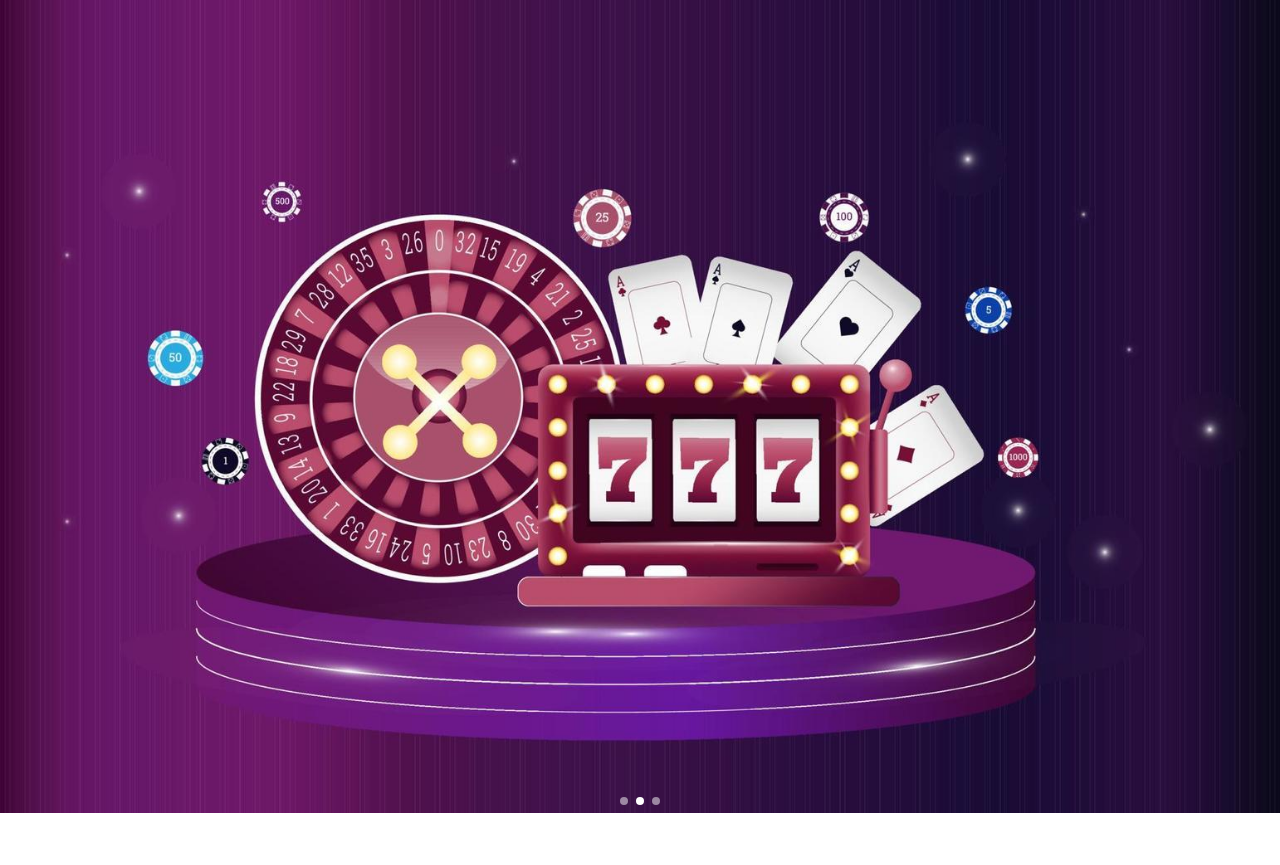
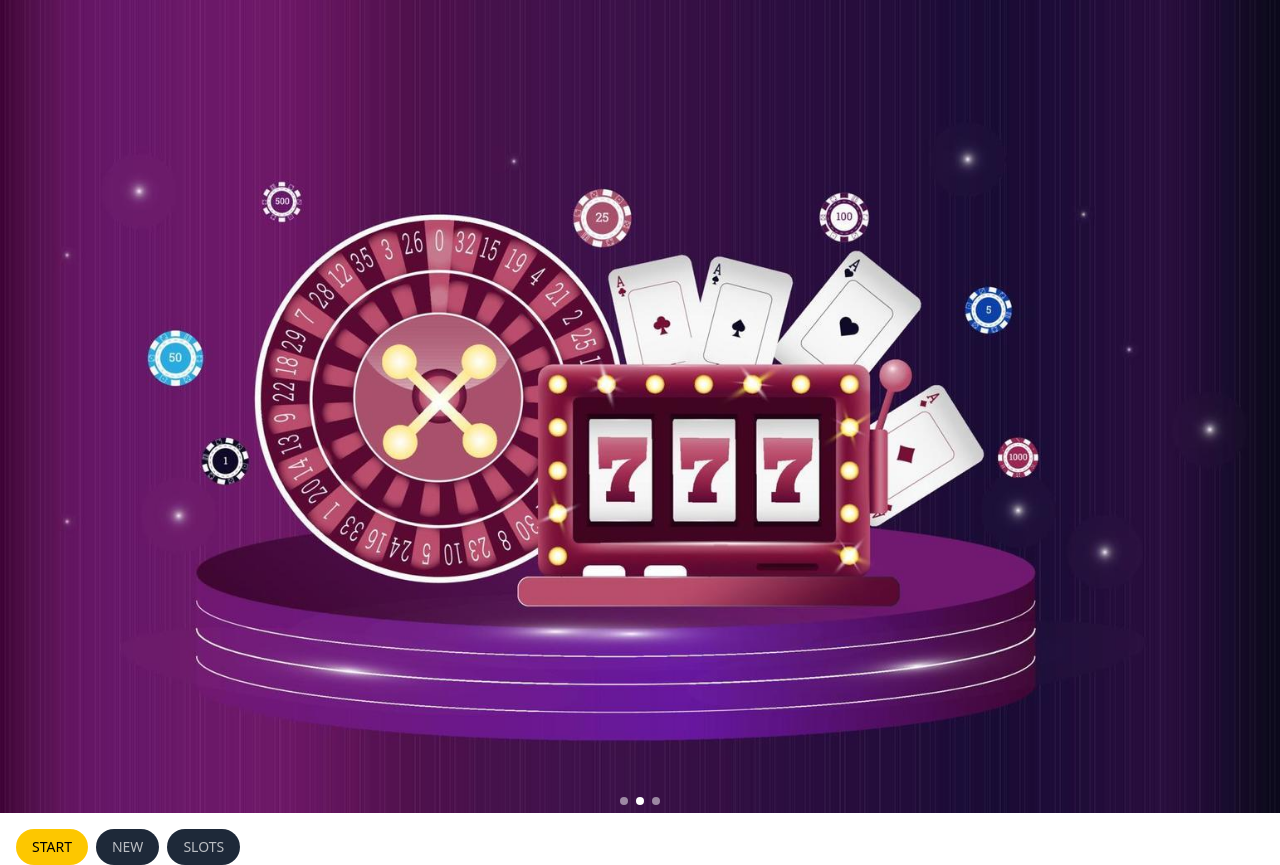
Before and after one commit to JesterByte/fun88-clone, a React (Vite) app: page / in a window 1280 px wide. Before the commit the page ends 813 px from the top, so only its background shows below. Built offline with nearby package versions, Linux system fonts and the light colour scheme.

Commit message:
feat: implement CategoryTabs component and integrate it into CasinoHome

```diff
--- a/src/pages/CasinoHome.tsx
+++ b/src/pages/CasinoHome.tsx
@@ -1,8 +1,12 @@
 import { useGames } from "../hooks/useGames";
 import BannerCarousel from "./BannerCarousel";
+import CategoryTabs from "./CategoryTabs";
+import type { GameCategory } from "../types/game";
+import { useState } from "react";
 
 export default function CasinoHome() {
   const { games, loading, toggleFavorite } = useGames();
+  const [activeCategory, setActiveCategory] = useState<GameCategory>("START");
 
   if (loading) {
     return <div className="p-4 text-center">Loading games...</div>;
@@ -11,8 +15,7 @@ export default function CasinoHome() {
   return (
     <div className="space-y-4">
       <BannerCarousel />
-      {/* BannerCarousel */}
-      {/* CategoryTabs */}
+      <CategoryTabs active={activeCategory} onChange={setActiveCategory} />
       {/* SearchBar */}
       {/* ProviderFilter */}
       {/* GameGrid */}
--- /dev/null
+++ b/src/pages/CategoryTabs.tsx
@@ -0,0 +1,32 @@
+import type { GameCategory } from "../types/game";
+
+const categories: GameCategory[] = ["START", "NEW", "SLOTS"];
+
+interface Props {
+  active: GameCategory;
+  onChange: (category: GameCategory) => void;
+}
+
+export default function CategoryTabs({ active, onChange }: Props) {
+  return (
+    <div className="flex gap-2 overflow-auto px-4">
+      {categories.map((category) => {
+        const isActive = active === category;
+
+        return (
+          <button
+            key={category}
+            onClick={() => onChange(category)}
+            className={`whitespace-nowrap rounded-full px-4 py-2 text-sm font-medium transition ${
+              isActive
+                ? "bg-yellow-400 text-black"
+                : "bg-gray-800 text-white/70"
+            }`}
+          >
+            {category}
+          </button>
+        );
+      })}
+    </div>
+  );
+}
```
